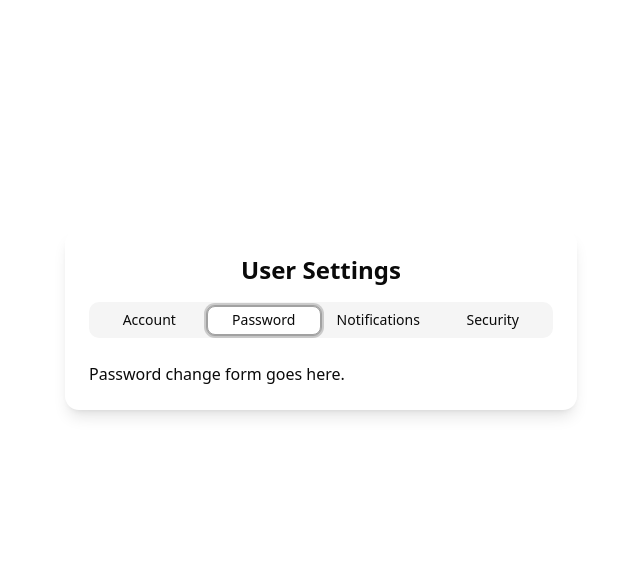
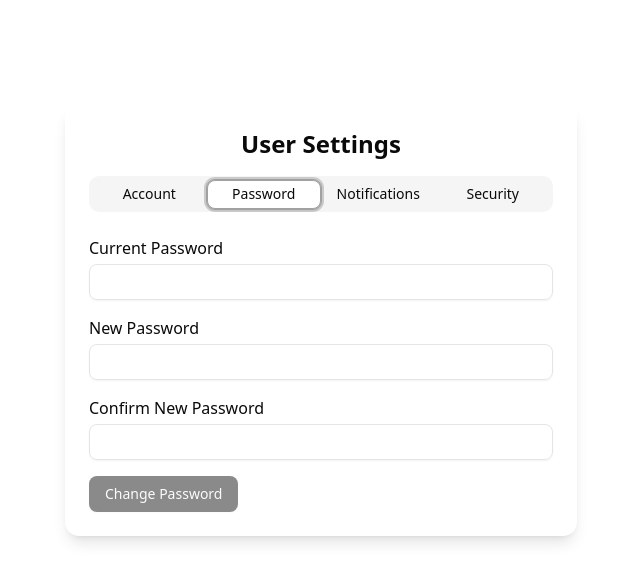
Before and after one commit to dinhtuan-zzz/webappAI, a Next.js app: page /user/1/settings in a window 1280 px wide. Both pictures are taken after a click on the tab "Password". Shown: the top 582 px of the page, without its empty margins (319-959 px from the left). Built offline with nearby package versions, Linux system fonts and the light colour scheme; no server answers.

Commit message:
add password tab in account setting

```diff
--- a/src/app/api/users/[username]/profile/route.ts
+++ b/src/app/api/users/[username]/profile/route.ts
@@ -2,6 +2,7 @@ import { NextResponse } from "next/server";
 import { prisma } from "@/lib/prisma";
 import { getServerSession } from "next-auth";
 import { authOptions } from "@/lib/authOptions";
+import { compare, hash } from "bcryptjs";
 
 export async function GET(req: Request, { params }: { params: { username: string } }) {
   const { username } = params;
@@ -56,8 +57,24 @@ export async function PATCH(req: Request, { params }: { params: { username: stri
   if (user.id !== session.user.id) {
     return NextResponse.json({ error: "Forbidden" }, { status: 403 });
   }
-  const { email, displayName, username: newUsername } = await req.json();
+  const { email, displayName, username: newUsername, currentPassword, newPassword } = await req.json();
   try {
+    // Password change logic
+    if (currentPassword || newPassword) {
+      if (!currentPassword || !newPassword) {
+        return NextResponse.json({ error: "Both current and new password are required." }, { status: 400 });
+      }
+      if (!user.password) {
+        return NextResponse.json({ error: "Password change not supported for this account." }, { status: 400 });
+      }
+      const isValid = await compare(currentPassword, user.password);
+      if (!isValid) {
+        return NextResponse.json({ error: "Current password is incorrect." }, { status: 400 });
+      }
+      const hashed = await hash(newPassword, 10);
+      await prisma.user.update({ where: { id: user.id }, data: { password: hashed } });
+      return NextResponse.json({ success: true, message: "Password changed successfully." });
+    }
     // Check for email or username conflicts
     if (email && email !== user.email) {
       const existing = await prisma.user.findUnique({ where: { email } });
--- a/src/app/user/[username]/settings/page.tsx
+++ b/src/app/user/[username]/settings/page.tsx
@@ -7,6 +7,9 @@ import { Button } from "@/components/ui/button";
 import { useForm } from "react-hook-form";
 import { z } from "zod";
 import { zodResolver } from "@hookform/resolvers/zod";
+import { useForm as usePasswordForm } from "react-hook-form";
+import { z as zPassword, ZodType as ZodTypePassword } from "zod";
+import { zodResolver as zodPasswordResolver } from "@hookform/resolvers/zod";
 
 const accountSchema = z.object({
   email: z.string().email({ message: "Invalid email address" }),
@@ -15,6 +18,17 @@ const accountSchema = z.object({
 });
 
 type AccountForm = z.infer<typeof accountSchema>;
+
+const passwordSchema = zPassword.object({
+  currentPassword: zPassword.string().min(1, "Current password is required"),
+  newPassword: zPassword.string().min(6, "New password must be at least 6 characters"),
+  confirmPassword: zPassword.string().min(1, "Please confirm your new password"),
+}).refine((data) => data.newPassword === data.confirmPassword, {
+  message: "Passwords do not match",
+  path: ["confirmPassword"],
+});
+
+type PasswordForm = zPassword.infer<typeof passwordSchema>;
 
 export default function UserSettingsPage() {
   const { data: session } = useSession();
@@ -129,7 +143,7 @@ export default function UserSettingsPage() {
             </form>
           </TabsContent>
           <TabsContent value="password">
-            <div>Password change form goes here.</div>
+            <PasswordTab username={(user as any)?.username || ""} />
           </TabsContent>
           <TabsContent value="notifications">
             <div>Notification preferences go here.</div>
@@ -142,3 +156,95 @@ export default function UserSettingsPage() {
     </div>
   );
 }
+
+function PasswordTab({ username }: { username: string }) {
+  const [saving, setSaving] = useState(false);
+  const [message, setMessage] = useState("");
+  const [error, setError] = useState("");
+  const [showCancel, setShowCancel] = useState(false);
+  const {
+    register,
+    handleSubmit,
+    formState: { errors, isValid, isDirty },
+    reset,
+    watch,
+  } = usePasswordForm<PasswordForm>({
+    resolver: zodPasswordResolver(passwordSchema),
+    mode: "onChange",
+    defaultValues: {
+      currentPassword: "",
+      newPassword: "",
+      confirmPassword: "",
+    },
+  });
+  const watched = watch();
+  const isChanged = isDirty && (watched.currentPassword || watched.newPassword || watched.confirmPassword);
+  if (isChanged && !showCancel) setShowCancel(true);
+  if (!isChanged && showCancel) setShowCancel(false);
+
+  const onSubmit = async (data: PasswordForm) => {
+    setSaving(true);
+    setMessage("");
+    setError("");
+    try {
+      const res = await fetch(`/api/users/${username}/profile`, {
+        method: "PATCH",
+        headers: { "Content-Type": "application/json" },
+        body: JSON.stringify({
+          currentPassword: data.currentPassword,
+          newPassword: data.newPassword,
+        }),
+      });
+      const result = await res.json();
+      if (res.ok) {
+        setMessage("Password changed successfully");
+        reset();
+        setShowCancel(false);
+      } else {
+        setError(result.error || "Failed to change password");
+      }
+    } catch (err) {
+      setError("Failed to change password");
+    } finally {
+      setSaving(false);
+    }
+  };
+
+  const handleCancel = () => {
+    reset();
+    setShowCancel(false);
+    setMessage("");
+    setError("");
+  };
+
+  return (
+    <form className="space-y-4" onSubmit={handleSubmit(onSubmit)}>
+      <div>
+        <label className="block mb-1 font-medium">Current Password</label>
+        <Input type="password" autoComplete="current-password" {...register("currentPassword")} disabled={saving} />
+        {errors.currentPassword && <div className="text-red-600 text-xs mt-1">{errors.currentPassword.message}</div>}
+      </div>
+      <div>
+        <label className="block mb-1 font-medium">New Password</label>
+        <Input type="password" autoComplete="new-password" {...register("newPassword")} disabled={saving} />
+        {errors.newPassword && <div className="text-red-600 text-xs mt-1">{errors.newPassword.message}</div>}
+      </div>
+      <div>
+        <label className="block mb-1 font-medium">Confirm New Password</label>
+        <Input type="password" autoComplete="new-password" {...register("confirmPassword")} disabled={saving} />
+        {errors.confirmPassword && <div className="text-red-600 text-xs mt-1">{errors.confirmPassword.message}</div>}
+      </div>
+      <div className="flex gap-2 items-center">
+        <Button type="submit" disabled={saving || !isValid || !isChanged}>
+          {saving ? <span className="animate-spin mr-2 w-4 h-4 border-2 border-t-transparent border-white rounded-full inline-block" /> : null}
+          {saving ? "Saving..." : "Change Password"}
+        </Button>
+        {showCancel && (
+          <Button type="button" variant="outline" onClick={handleCancel} disabled={saving}>Cancel</Button>
+        )}
+      </div>
+      {message && <div className="text-green-600 text-sm mt-2">{message}</div>}
+      {error && <div className="text-red-600 text-sm mt-2">{error}</div>}
+    </form>
+  );
+}
```
